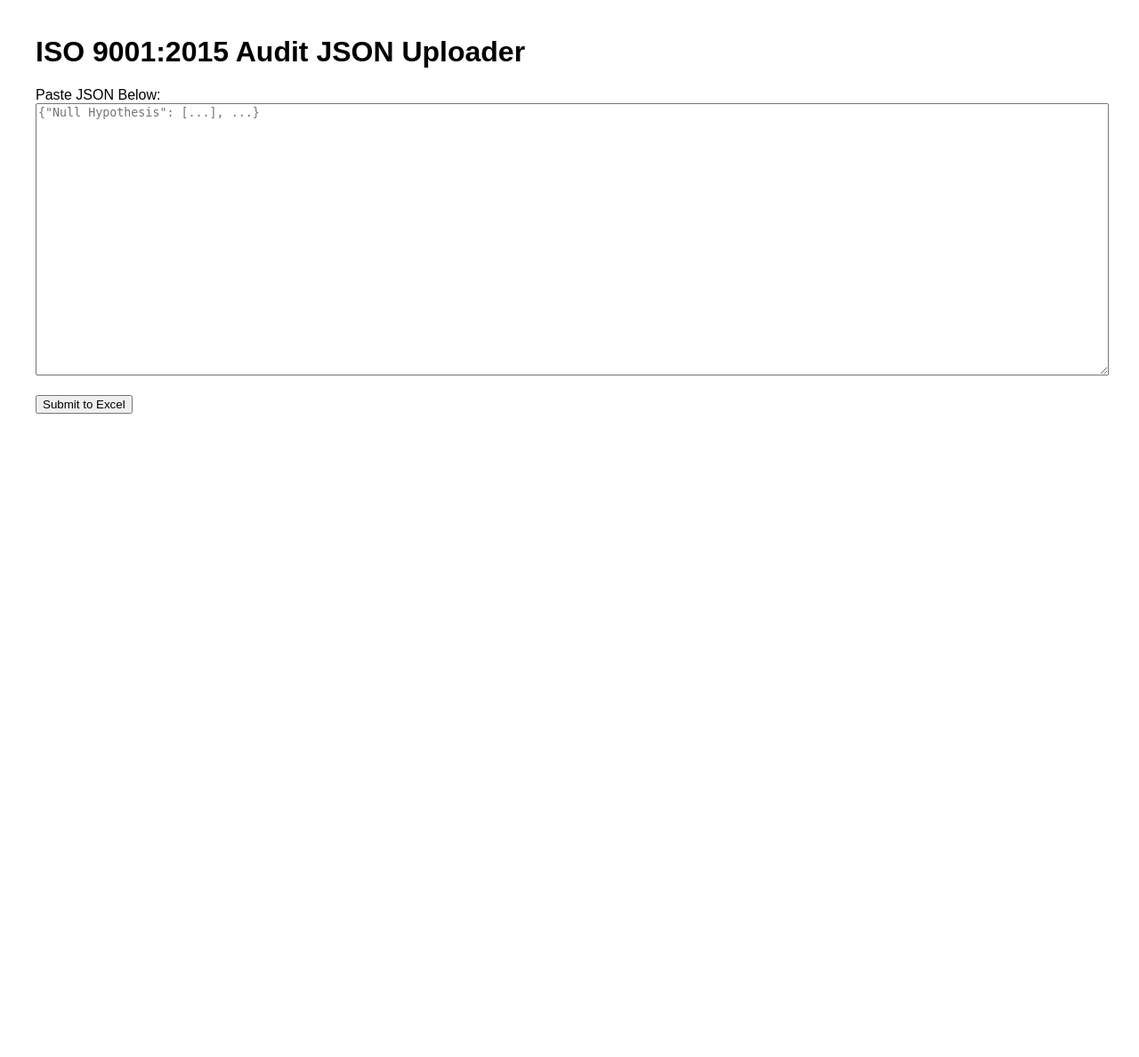
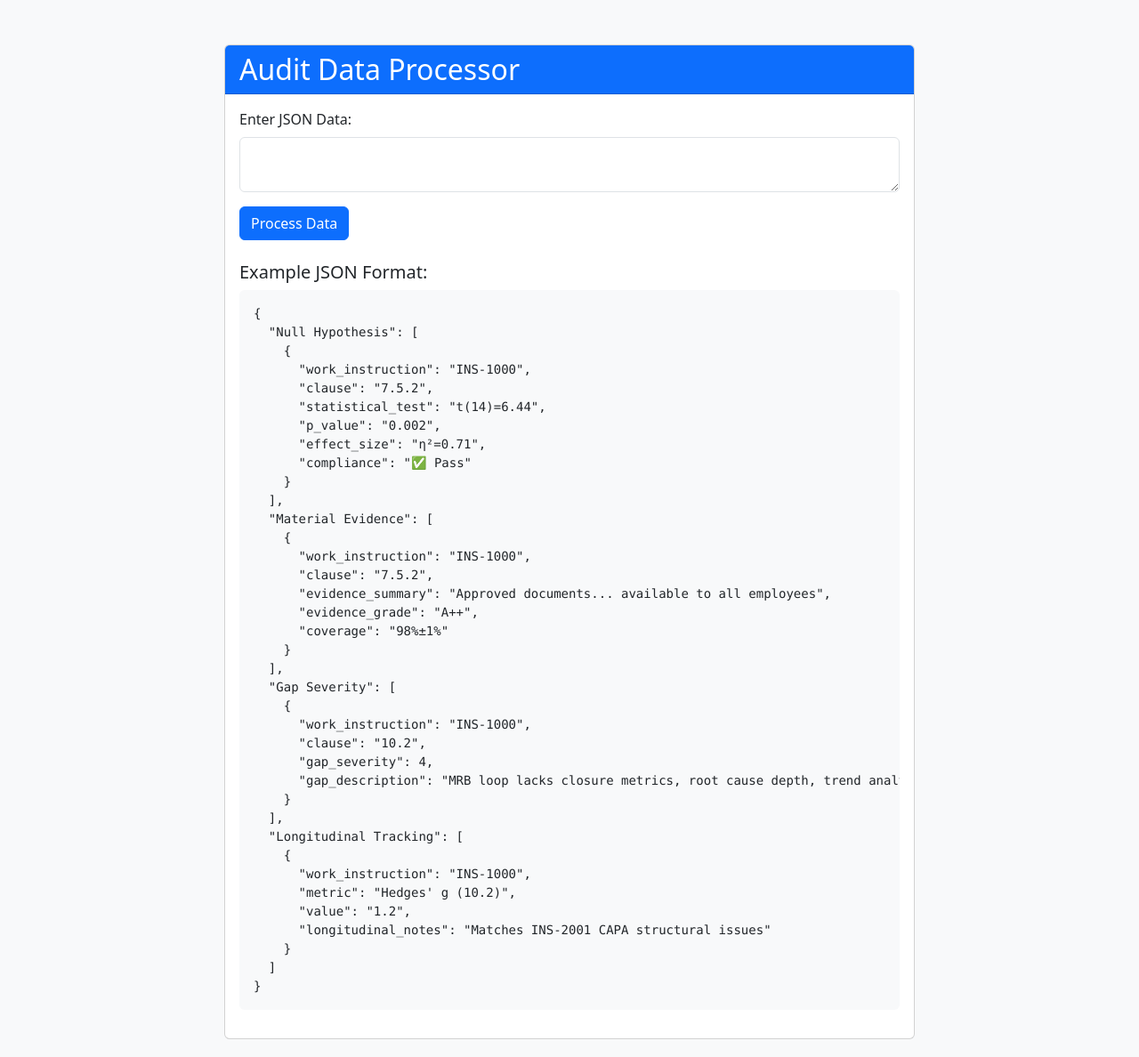
Before and after one commit to emstacho-su/json_writeto_excel_styberg, a Flask app: page / in a window 1280 px wide. Shown: the whole page at 89% size. Before the commit the page ends 465 px from the top, so only its background shows below. Run offline with Flask 3, Linux system fonts and the light colour scheme.

Commit message:
Update index.html

```diff
--- a/audit_web_app/templates/index.html
+++ b/audit_web_app/templates/index.html
@@ -2,26 +2,115 @@
 <html lang="en">
 <head>
     <meta charset="UTF-8">
-    <title>ISO 9001 Audit JSON Uploader</title>
+    <meta name="viewport" content="width=device-width, initial-scale=1.0">
+    <title>Audit Data Processor</title>
+    <link href="https://cdn.jsdelivr.net/npm/bootstrap@5.3.0/dist/css/bootstrap.min.css" rel="stylesheet">
     <style>
-        body { font-family: Arial; margin: 40px; }
-        textarea { width: 100%; height: 300px; font-family: monospace; }
-        .msg { padding: 10px; margin-bottom: 20px; }
-        .success { background-color: #d4edda; color: #155724; }
-        .error { background-color: #f8d7da; color: #721c24; }
+        body {
+            padding: 20px;
+            background-color: #f8f9fa;
+        }
+        .container {
+            max-width: 800px;
+            margin-top: 30px;
+        }
+        textarea {
+            min-height: 300px;
+            font-family: monospace;
+        }
+        .flash-messages {
+            position: fixed;
+            top: 20px;
+            right: 20px;
+            z-index: 1000;
+        }
+        .download-btn {
+            margin-top: 15px;
+        }
     </style>
 </head>
 <body>
-    <h1>ISO 9001:2015 Audit JSON Uploader</h1>
-    {% with messages = get_flashed_messages(with_categories=true) %}
-      {% for category, message in messages %}
-        <div class="msg {{ category }}">{{ message }}</div>
-      {% endfor %}
-    {% endwith %}
-    <form method="POST">
-        <label for="json_input">Paste JSON Below:</label><br>
-        <textarea name="json_input" placeholder='{"Null Hypothesis": [...], ...}' required></textarea><br><br>
-        <button type="submit">Submit to Excel</button>
-    </form>
+    <div class="container">
+        <div class="card">
+            <div class="card-header bg-primary text-white">
+                <h2 class="mb-0">Audit Data Processor</h2>
+            </div>
+            <div class="card-body">
+                <form method="POST" action="/">
+                    <div class="mb-3">
+                        <label for="json_input" class="form-label">Enter JSON Data:</label>
+                        <textarea class="form-control" id="json_input" name="json_input" required></textarea>
+                    </div>
+                    <button type="submit" class="btn btn-primary">Process Data</button>
+                </form>
+
+                <div class="mt-4">
+                    <h5>Example JSON Format:</h5>
+                    <pre class="bg-light p-3 rounded">{
+  "Null Hypothesis": [
+    {
+      "work_instruction": "INS-1000",
+      "clause": "7.5.2",
+      "statistical_test": "t(14)=6.44",
+      "p_value": "0.002",
+      "effect_size": "η²=0.71",
+      "compliance": "✅ Pass"
+    }
+  ],
+  "Material Evidence": [
+    {
+      "work_instruction": "INS-1000",
+      "clause": "7.5.2",
+      "evidence_summary": "Approved documents... available to all employees",
+      "evidence_grade": "A++",
+      "coverage": "98%±1%"
+    }
+  ],
+  "Gap Severity": [
+    {
+      "work_instruction": "INS-1000",
+      "clause": "10.2",
+      "gap_severity": 4,
+      "gap_description": "MRB loop lacks closure metrics, root cause depth, trend analysis"
+    }
+  ],
+  "Longitudinal Tracking": [
+    {
+      "work_instruction": "INS-1000",
+      "metric": "Hedges' g (10.2)",
+      "value": "1.2",
+      "longitudinal_notes": "Matches INS-2001 CAPA structural issues"
+    }
+  ]
+}</pre>
+                </div>
+            </div>
+        </div>
+    </div>
+
+    <!-- Flash messages container -->
+    <div class="flash-messages">
+        {% with messages = get_flashed_messages(with_categories=true) %}
+            {% if messages %}
+                {% for category, message in messages %}
+                    <div class="alert alert-{{ category }} alert-dismissible fade show" role="alert">
+                        {{ message }}
+                        <button type="button" class="btn-close" data-bs-dismiss="alert" aria-label="Close"></button>
+                    </div>
+                {% endfor %}
+            {% endif %}
+        {% endwith %}
+    </div>
+
+    <script src="https://cdn.jsdelivr.net/npm/bootstrap@5.3.0/dist/js/bootstrap.bundle.min.js"></script>
+    <script>
+        // Auto-dismiss flash messages after 5 seconds
+        setTimeout(() => {
+            const alerts = document.querySelectorAll('.alert');
+            alerts.forEach(alert => {
+                new bootstrap.Alert(alert).close();
+            });
+        }, 5000);
+    </script>
 </body>
 </html>
```
